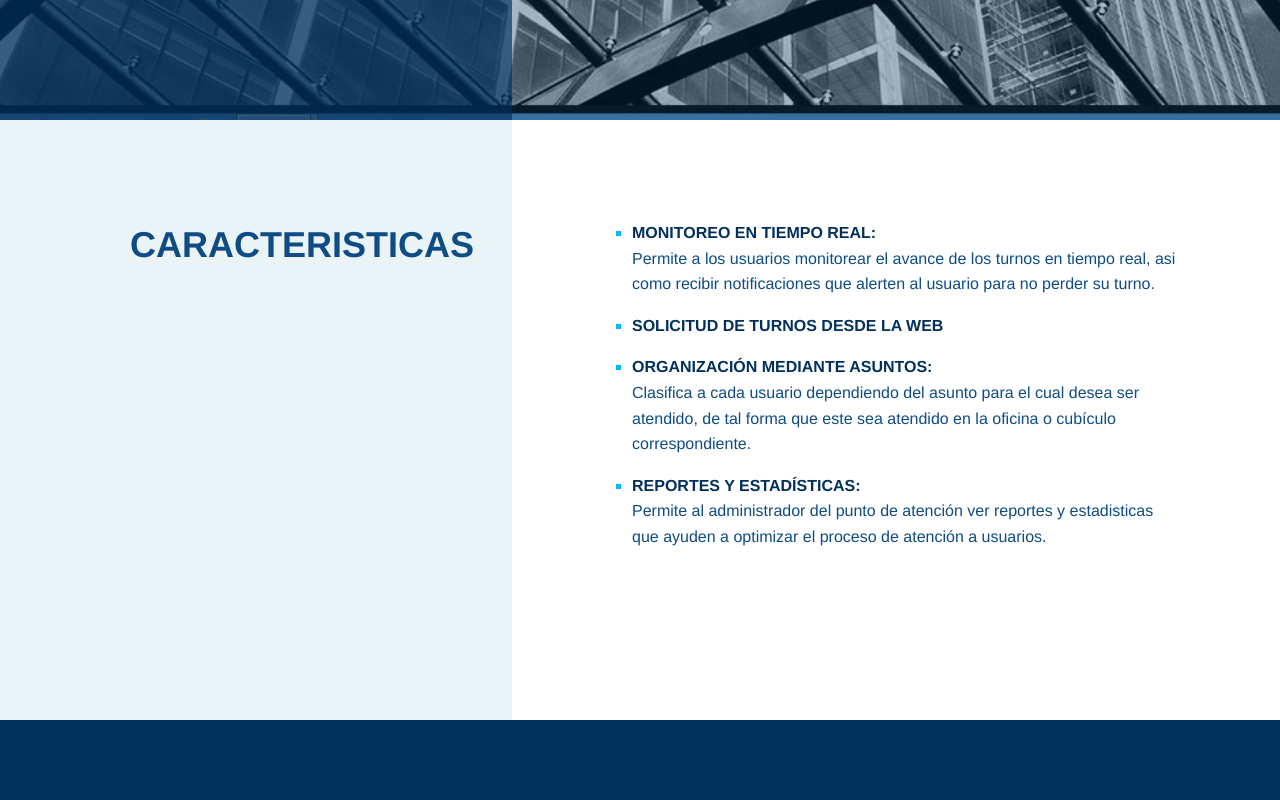
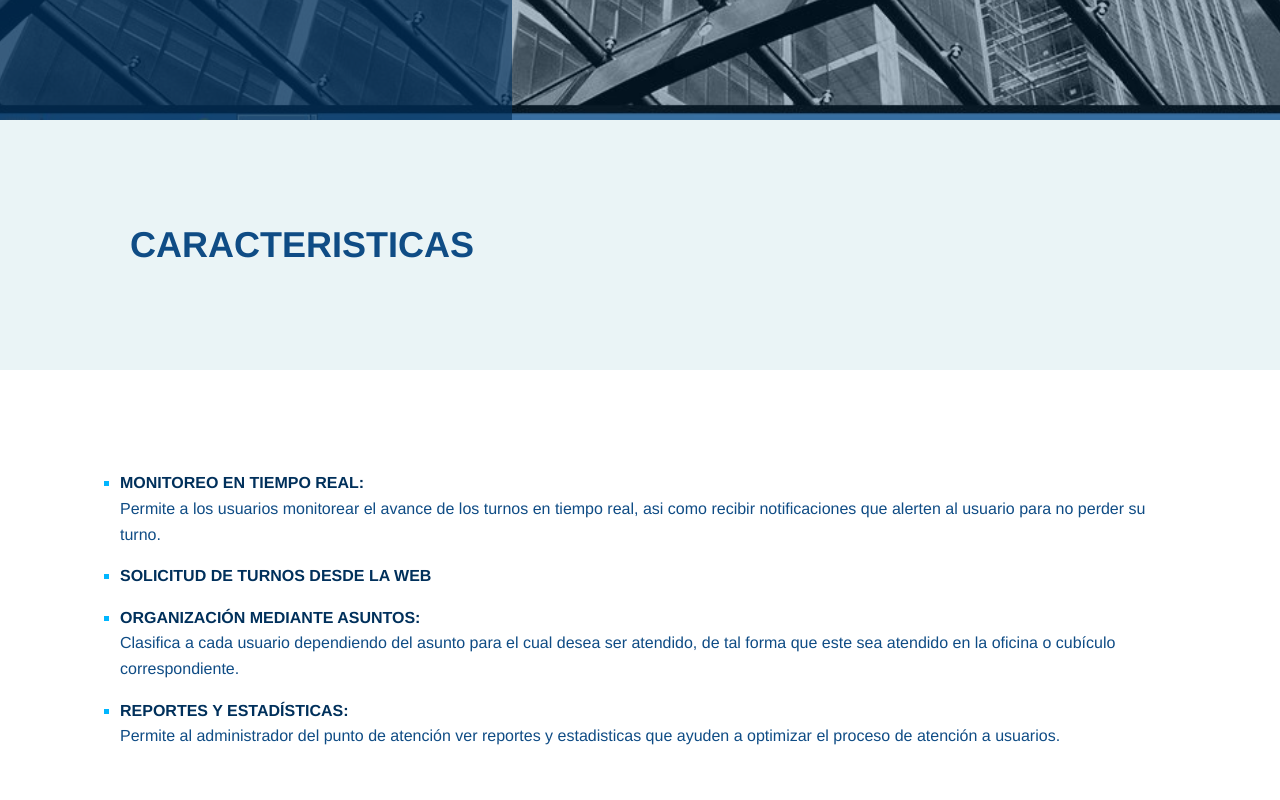
Before and after one commit to anderdavid/SistemaDeTurnosPaginaWeb, a plain HTML site: page index.html in a window 1280 px wide. Shown: the part 780-1580 px from the top of the page. Drawn offline with nearby package versions, Linux system fonts and the light colour scheme.

Commit message:
Se hacen retoques

```diff
--- a/css/style.css
+++ b/css/style.css
@@ -167,9 +167,7 @@
 	margin: auto;
 	overflow: hidden;
 	color:#fff;
-
 	font-size: 22px;
-
 	padding-bottom: 150px;
 	text-align: center;
 }
@@ -264,4 +262,13 @@ footer p{
 
 	.parallax .mask-container .mask-left #titulo p{
 		font-size: 12px;
+	}
+
+	#caracteristcas .caracteristicas-left{
+		width: 100%;
+		min-height: unset;
+	}
+	#caracteristcas .caracteristicas-rigth{
+		width: 100%;
+	}
 }
--- a/index.html
+++ b/index.html
@@ -38,9 +38,10 @@
 				<div class="large-7 medium-12 small-12 columns">
 					<ul class="menu">
 						<li><a class="ancla" data-ancla="inicio" href="#inicio">Inicio</a></li>
+						<li><a class="ancla" data-ancla="caracteristcas" href="#caracteristcas">Caracteristicas</a></li>
 						<li><a class="ancla" data-ancla="descripcion" href="#descripcion">Descripcion</a></li>
 						<li><a class="ancla" data-ancla="componentes" href="#componentes">Componentes</a></li>
-						<li><a class="ancla" data-ancla="caracteristcas" href="#caracteristcas">Caracteristicas</a></li>
+
 
 					</ul>
 				</div>
--- a/js/script.js
+++ b/js/script.js
@@ -2,13 +2,10 @@ $(document).ready(function($) {
 	console.log("hello jquery");
 
 	$(".ancla").click(function(evento){
-      //Anulamos la funcionalidad por defecto del evento
-      evento.preventDefault();
-      //Creamos el string del enlace ancla
-      var codigo = "#" + $(this).data("ancla");
+ 		evento.preventDefault();
 
-      console.log(codigo);
-      //Funcionalidad de scroll lento para el enlace ancla en 3 segundos
-      $("html,body").animate({scrollTop: $(codigo).offset().top}, 2000);
+		var codigo = "#" + $(this).data("ancla");
+		console.log(codigo);
+		$("html,body").animate({scrollTop: $(codigo).offset().top}, 1000);
     });
 });
```
